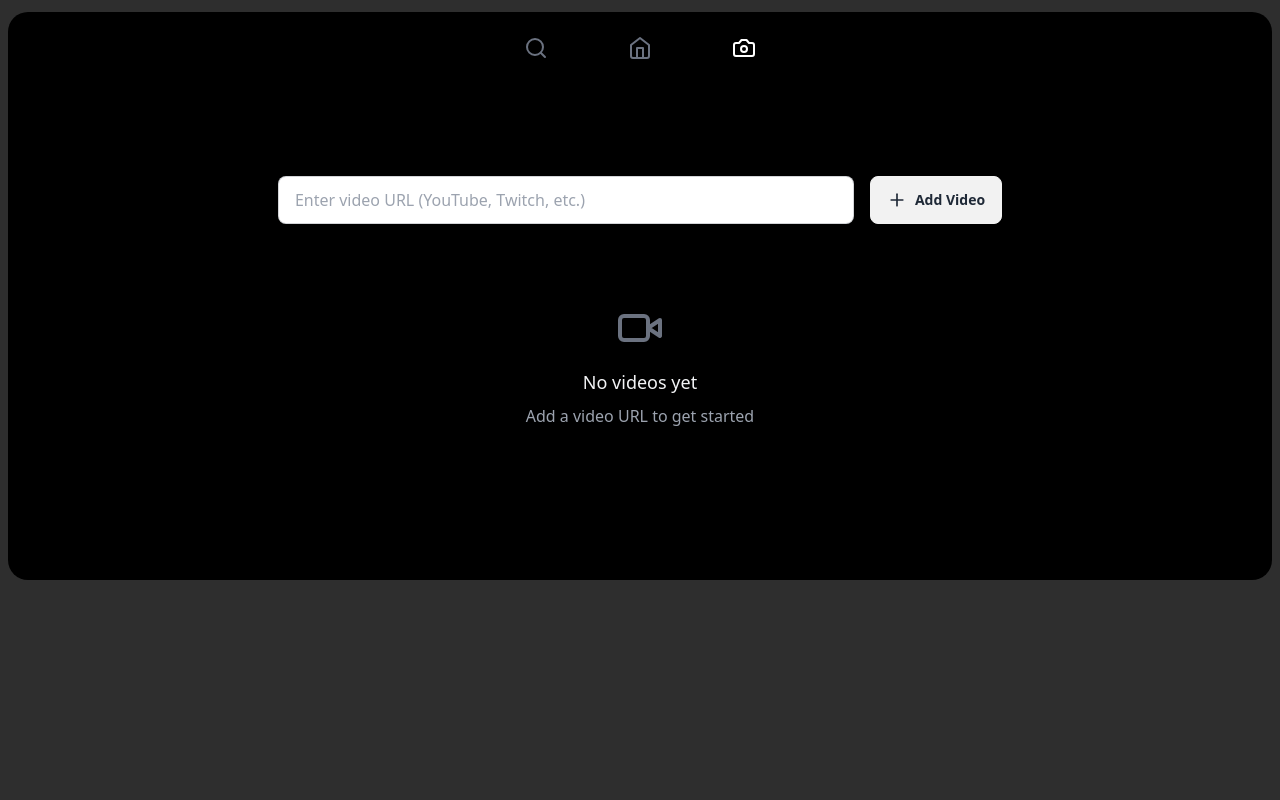
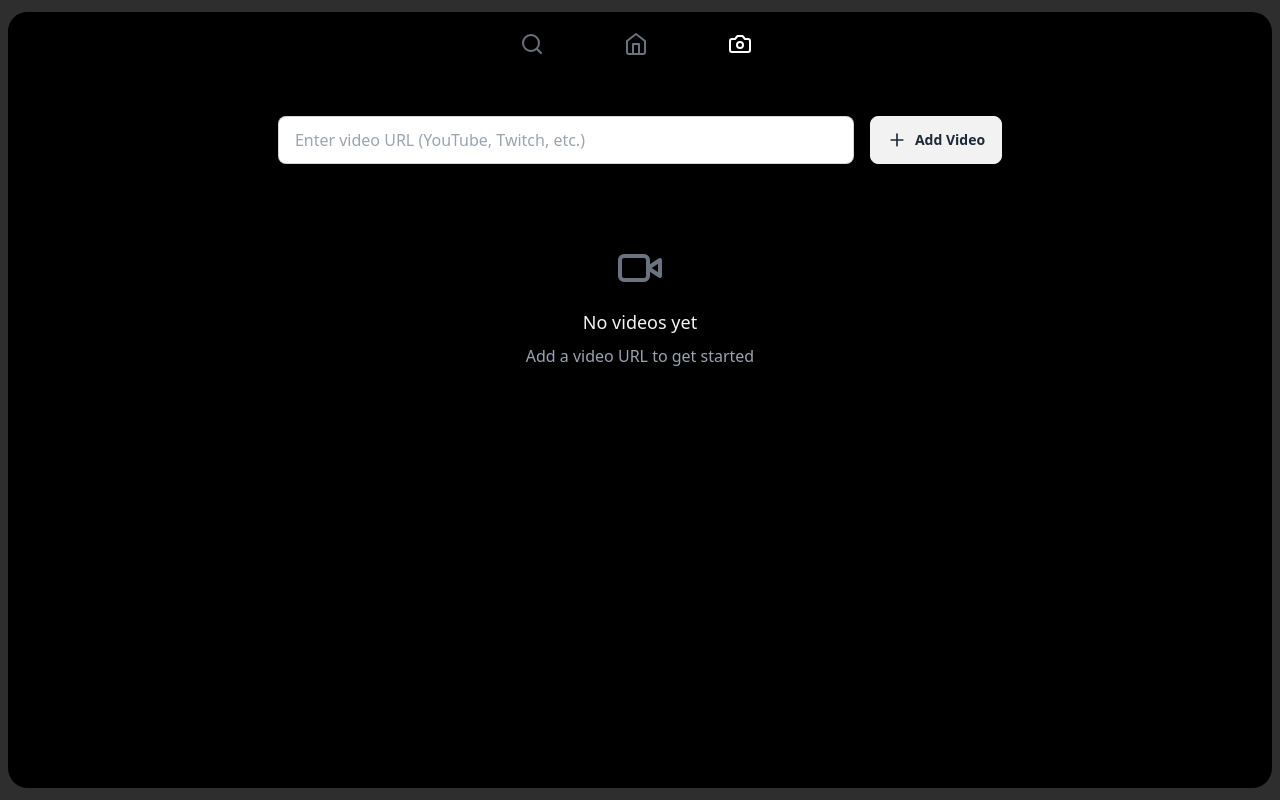
Before and after one commit to oasisMystre/vxxn, a React (Vite) app: page /upload in a window 1280 px wide. Built offline with nearby package versions, Linux system fonts and the light colour scheme.

Commit message:
change upload container

```diff
--- a/src/pages/upload/index.tsx
+++ b/src/pages/upload/index.tsx
@@ -105,9 +105,9 @@ function UploadPage() {
 
     return (
         <Layout>
-            <div style={{ width: "100%" }} className="artboard mx-2 my-3 phone-1 bg-black rounded-[20px] h-full overflow-y-auto no-scrollbar">
+            <div style={{ width: "100%", height: "calc(100vh - 24px)" }} className="artboard mx-2 my-3 phone-1 bg-black rounded-[20px] h-full overflow-y-auto no-scrollbar">
                 {/* haeder */}
-                <div className='flex justify-center items-center gap-20 pt-6 w-full pb-3 top-3 rounded-[20px] z-10 bg-black'>
+                <div className='flex justify-center items-center gap-20 pt-5 fixed pb-3 top-3 rounded-[20px] z-10 bg-black max-w-[calc(100vw-24px)] w-full'>
                     <Link to="#" onClick={() => setActive("search")}>
                         <SearchIcon className={`w-6 h-6 cursor-pointer ${active == "search" && "text-white"} text-gray-500`} />
                     </Link>
@@ -118,13 +118,13 @@ function UploadPage() {
                         <CameraIcon className={`w-6 h-6 cursor-pointer ${active == "camera" && "text-white"} text-gray-500`} />
                     </Link>
                 </div>
-                <div className="flex-1 p-6 min-h-screen mt-20">
+                <div className="flex-1 p-6 mt-20">
                     {/* Input Form */}
                     <form onSubmit={handleSubmit} className="mb-8">
                         <div className="flex justify-center gap-4">
                             <div className='w-full max-w-xl'>
                                 <input
-                                 type="url"
+                                    type="url"
                                     value={url}
                                     placeholder="Enter video URL (YouTube, Twitch, etc.)"
                                     onChange={(e) => setUrl(e.target.value)} className="input input-bordered w-full max-w-xl" />
```
